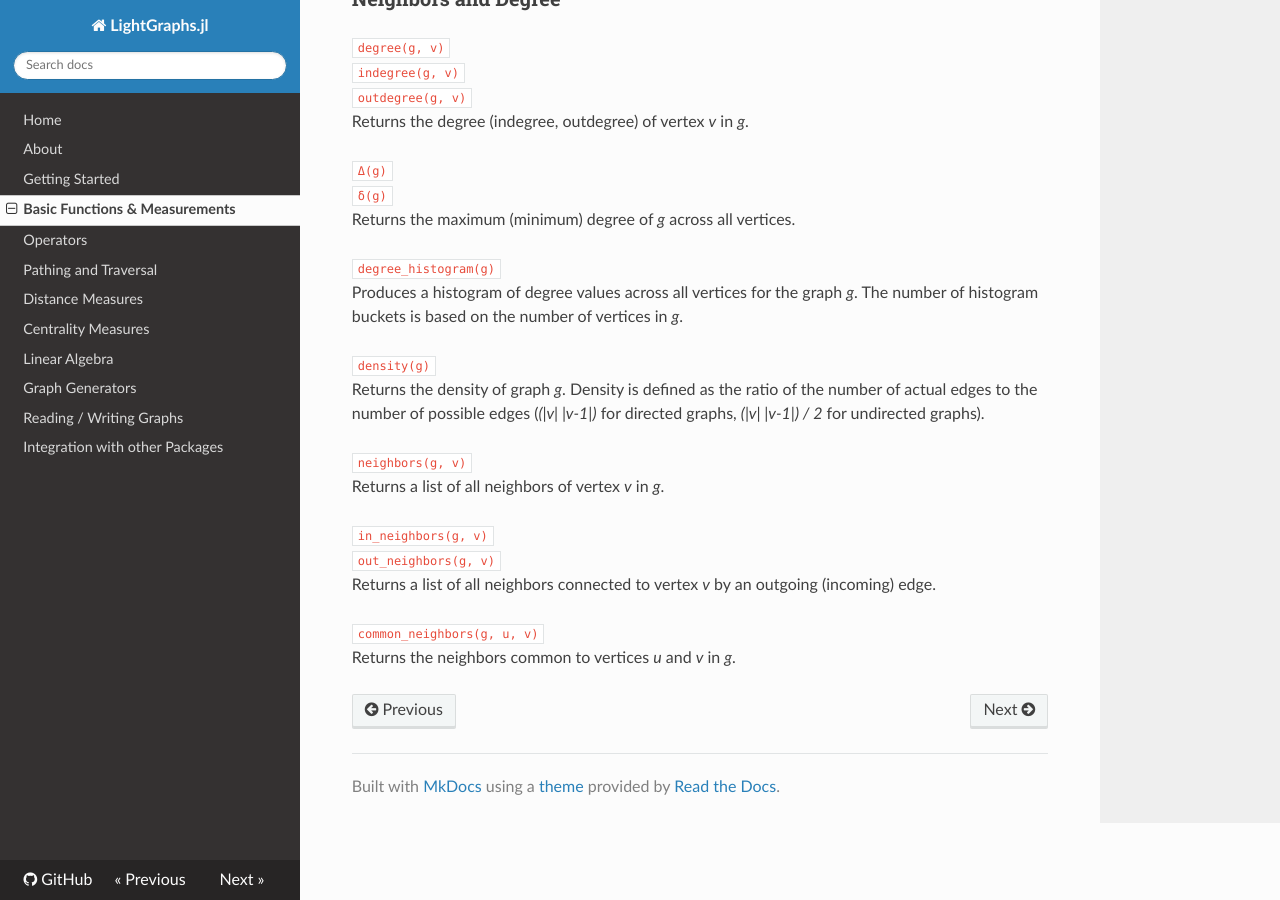
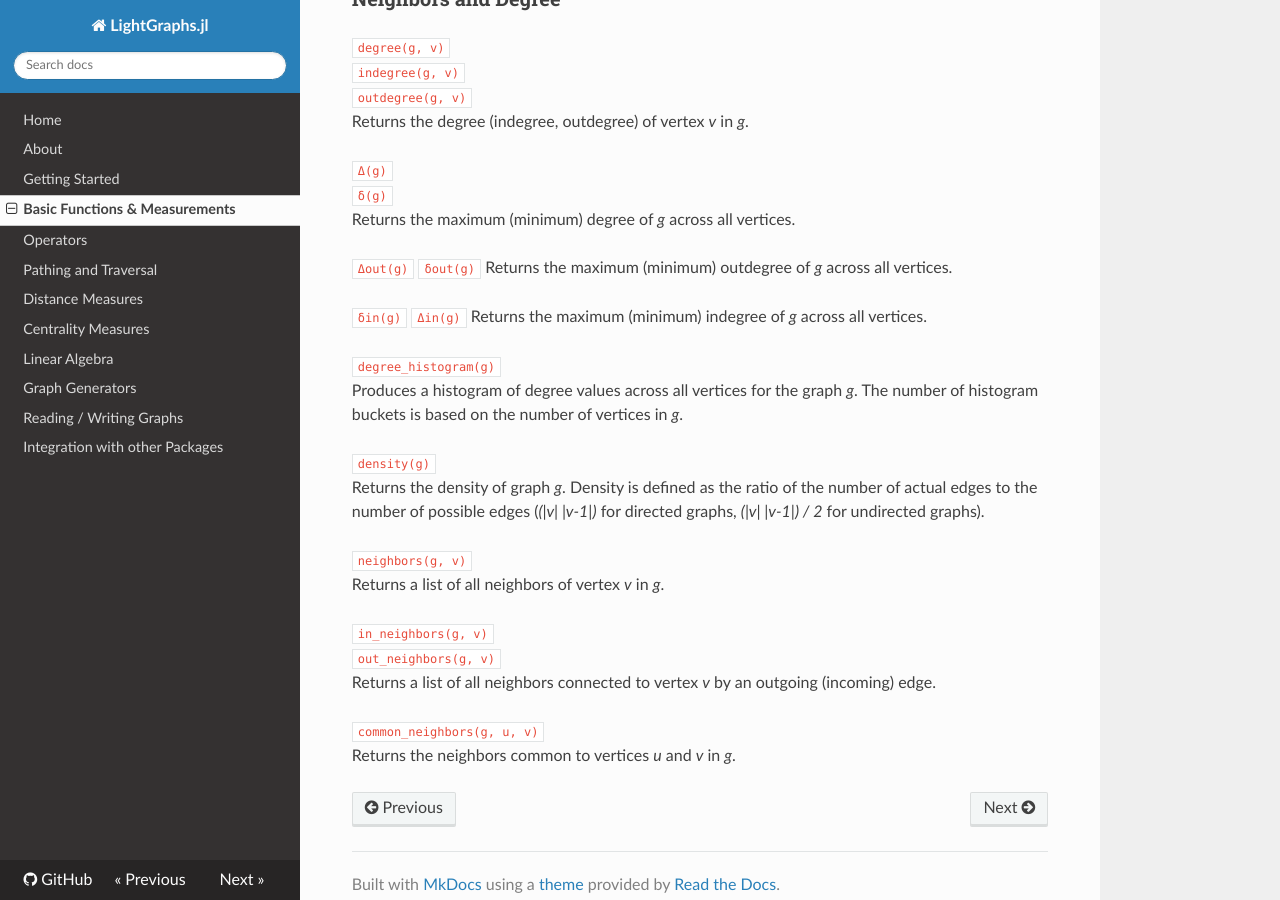
Before and after one commit to sbromberger/LightGraphs.jl, an MkDocs documentation site: the page built from doc/basicmeasures.md, in a window 1280 px wide and 900 px high, scrolled down 1094 px. Built offline with MkDocs 1.6.1, drawn with Linux system fonts in a browser that asks for light colours; nearby versions of some CDN libraries; old or Windows-style settings are respelled for this version of MkDocs.

Commit message:
Update basicmeasures.md

```diff
--- a/doc/basicmeasures.md
+++ b/doc/basicmeasures.md
@@ -49,6 +49,14 @@ Returns the degree (indegree, outdegree) of vertex *v* in *g*.
 `δ(g)`
 Returns the maximum (minimum) degree of *g* across all vertices.
 
+`Δout(g)`
+`δout(g)`
+Returns the maximum (minimum) outdegree of *g* across all vertices.
+
+`δin(g)`
+`Δin(g)`
+Returns the maximum (minimum) indegree of *g* across all vertices.
+
 `degree_histogram(g)`
 Produces a histogram of degree values across all vertices for the graph *g*. The number of histogram buckets is based on the number of vertices in *g*.
 
```
